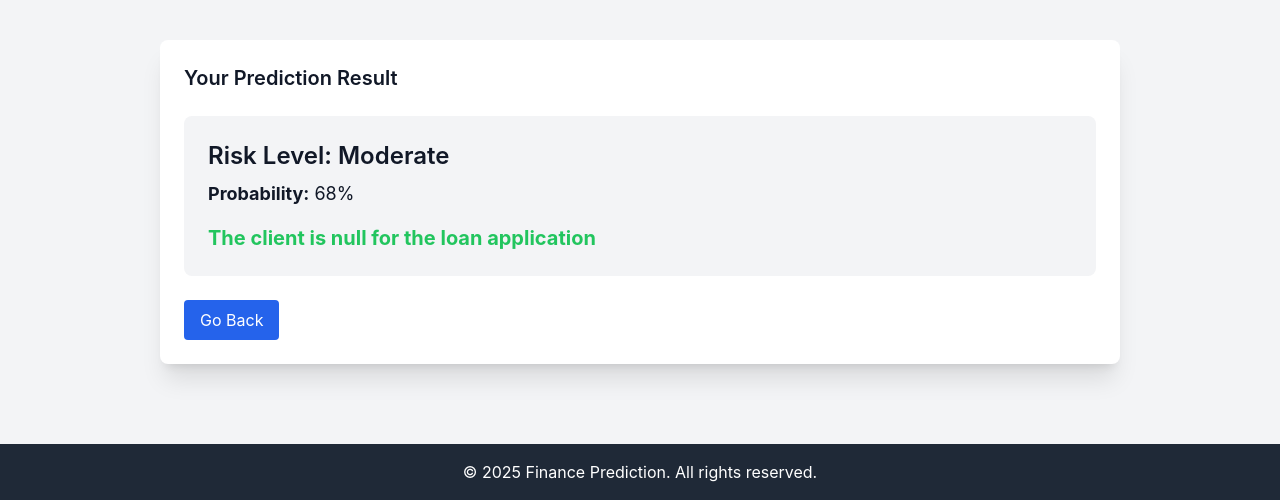
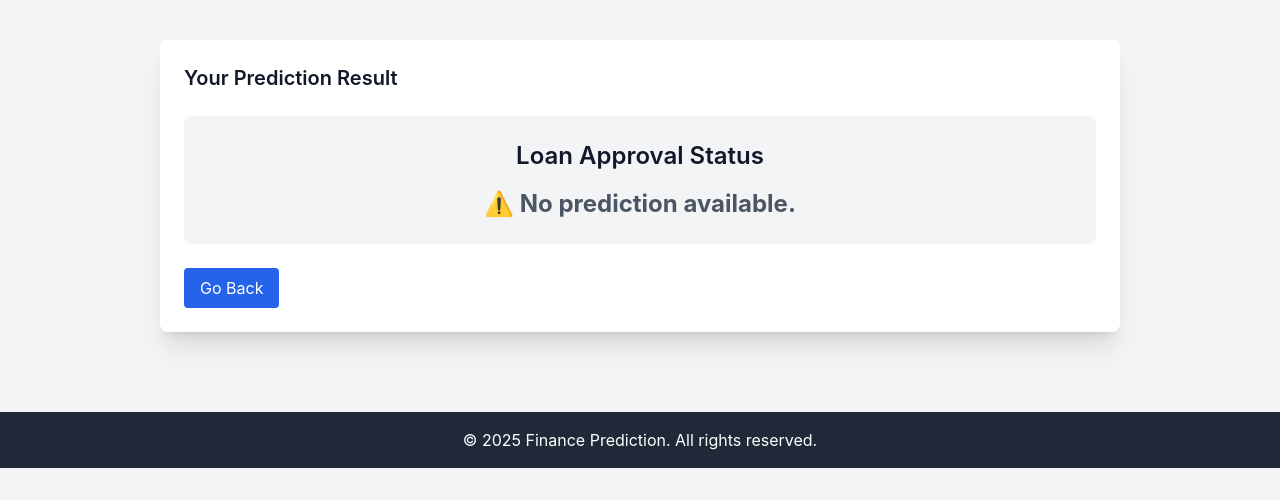
Before and after one commit to MissDinosaur/Loan_Approval_Prediction_Flask_ML_project, a Flask app: template app/templates/result.html in a window 1280 px wide. Shown: the part 308-808 px from the top of the page. After the commit the page ends 776 px from the top, so only its background shows below. Run offline with Flask 3, Linux system fonts and the light colour scheme; the template is opened without the code that fills it, so the values that code supplies are empty; some libraries are stand-ins or nearby versions.

Commit message:
Project running successfully

```diff
--- a/app/templates/result.html
+++ b/app/templates/result.html
@@ -15,8 +15,8 @@
         <div class="container mx-auto flex justify-between items-center">
             <h1 class="text-white text-2xl font-bold">Finance Prediction</h1>
             <div>
-                <a href="index.html" class="text-white px-3">Home</a>
-                <a href="input.html" class="text-white px-3">Go to predict</a>
+                <a href="{{ url_for('home') }}" class="text-white px-3">Home</a>
+                <a href="{{ url_for('input_page') }}" class="text-white px-3">Go to predict</a>
             </div>
         </div>
     </nav>
@@ -29,13 +29,15 @@
     <section class="container mx-auto py-10">
         <div class="bg-white shadow-xl rounded-lg p-6 w-3/4 mx-auto">
             <h3 class="text-xl font-semibold mb-6">Your Prediction Result</h3>
-            <div class="bg-gray-100 p-6 rounded-lg">
-                <h4 class="text-2xl font-semibold mb-2">Risk Level: Moderate</h4>
-                <p class="text-lg"><strong>Probability:</strong> 68%</p>
-                <p id="prediction-result" class="mt-4 text-xl font-bold text-green-500"></p>
+            <div class="bg-gray-100 p-6 rounded-lg text-center">
+                <h4 class="text-2xl font-semibold mb-2">Loan Approval Status</h4>
+                <p id="prediction-result" class="mt-4 text-2xl font-bold"></p>
             </div>
             <!-- Go Back Button -->
-            <button onclick="window.location.href='input.html'" class="bg-blue-600 text-white px-4 py-2 rounded hover:bg-blue-700 mt-6">Go Back</button>
+            <button onclick="window.location.href='{{ url_for('input_page') }}'"
+                class="bg-blue-600 text-white px-4 py-2 rounded hover:bg-blue-700 mt-6">
+                Go Back
+            </button>
         </div>
     </section>
 
@@ -48,11 +50,22 @@
 
         // Retrieve URL parameters
         const urlParams = new URLSearchParams(window.location.search);
-        const prediction_result = urlParams.get('prediction_result');
+        const prediction_result = urlParams.get('prediction');
 
-        // Display the prediction result
-        const predictionText = `The client is ${prediction_result} for the loan application`;
-        document.getElementById('prediction-result').textContent = predictionText;
+        // Display the prediction result dynamically
+        const resultElement = document.getElementById('prediction-result');
+        if (prediction_result) {
+            if (prediction_result.toLowerCase() === "approved") {
+                resultElement.textContent = "✅ The client is Approved for the loan application";
+                resultElement.classList.add("text-green-600");
+            } else {
+                resultElement.textContent = "❌ The client is Rejected for the loan application";
+                resultElement.classList.add("text-red-600");
+            }
+        } else {
+            resultElement.textContent = "⚠️ No prediction available.";
+            resultElement.classList.add("text-gray-600");
+        }
     </script>
 </body>
 </html>
--- a/app/utils.py
+++ b/app/utils.py
@@ -1,6 +1,6 @@
 integer_column = ["Age", "Credit Score", "Previous Defaults", "Years at Current Job"]
 float_column = ["Income", "Debt-to-Income Ratio", "Loan Amount", "Assets Value"]
-str_colun = ["Employment Status"]
+str_column = ["Employment Status"]  # ✅ Fixed typo
 
 def cast_to_actual_types(original_dict: dict[str, str]):
     features_dict = {}
@@ -8,9 +8,9 @@
     for k, v in original_dict.items():
         if k in integer_column:
             features_dict[k] = int(v)
-        if k in float_column:
+        elif k in float_column:
             features_dict[k] = float(v)
-        if k in str_colun:
+        elif k in str_column:
             features_dict[k] = str(v)
 
     return features_dict
--- a/main.py
+++ b/main.py
@@ -1,10 +1,11 @@
 import webbrowser
-# Flask entry point
-from app import app  # Import Flask app from __init__.py
+import os
+from app import app
 
 if __name__ == '__main__':
-    # Open the default web browser to the homepage
-    webbrowser.open("http://127.0.0.1:5000/index")
+    # Open browser only if this is the first execution (not Flask's auto-reload)
+    if os.environ.get('WERKZEUG_RUN_MAIN') == 'true':
+        webbrowser.open("http://127.0.0.1:5000/index")
 
     # Start the Flask server
     app.run(host='127.0.0.1', port=5000, debug=True)
```
Also changed, not shown: app/routes.py (+20 -14 lines), app/templates/input.html (+8 -16 lines), ml/predict.py (+12 -10 lines), 6 other files.
